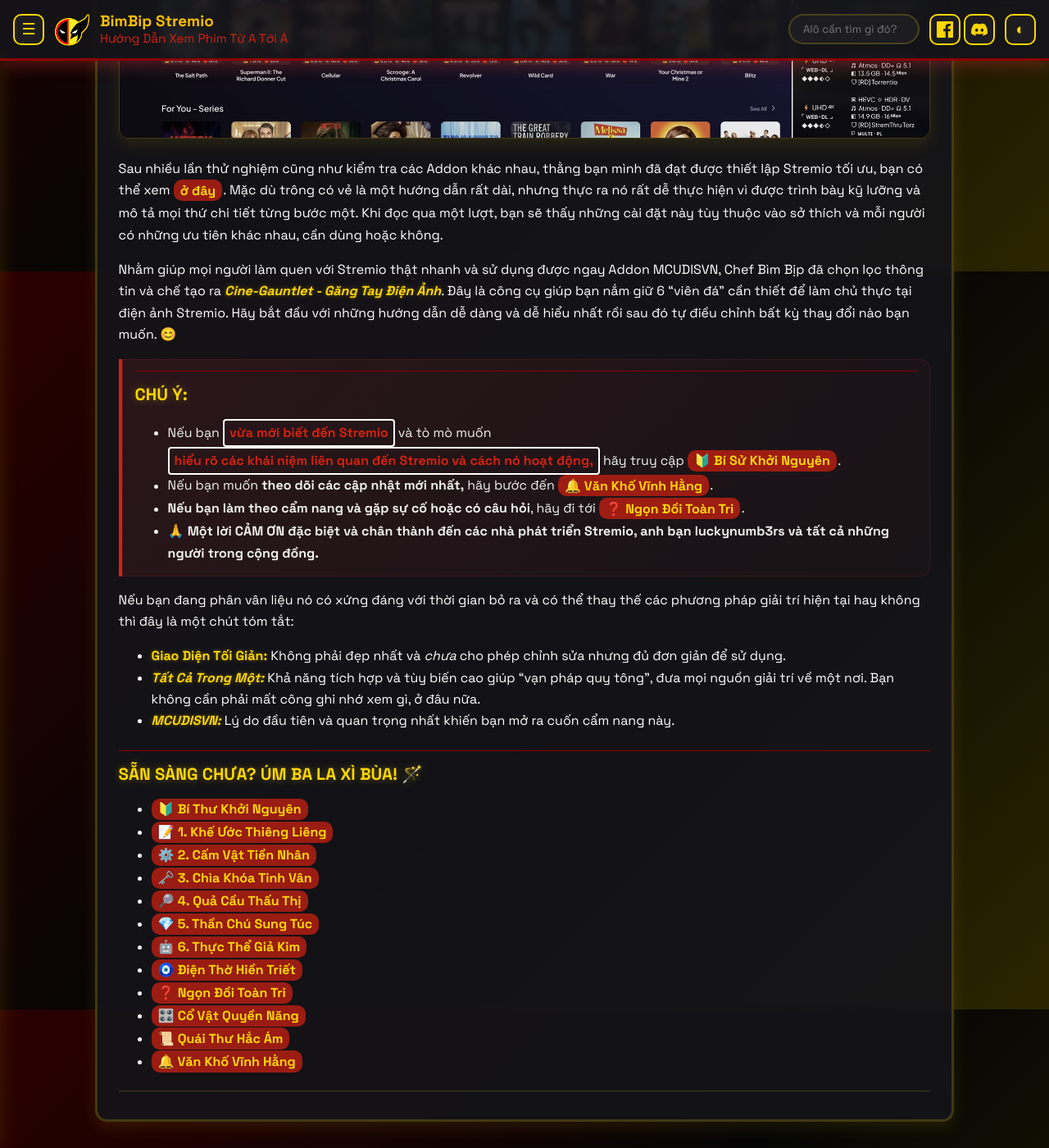
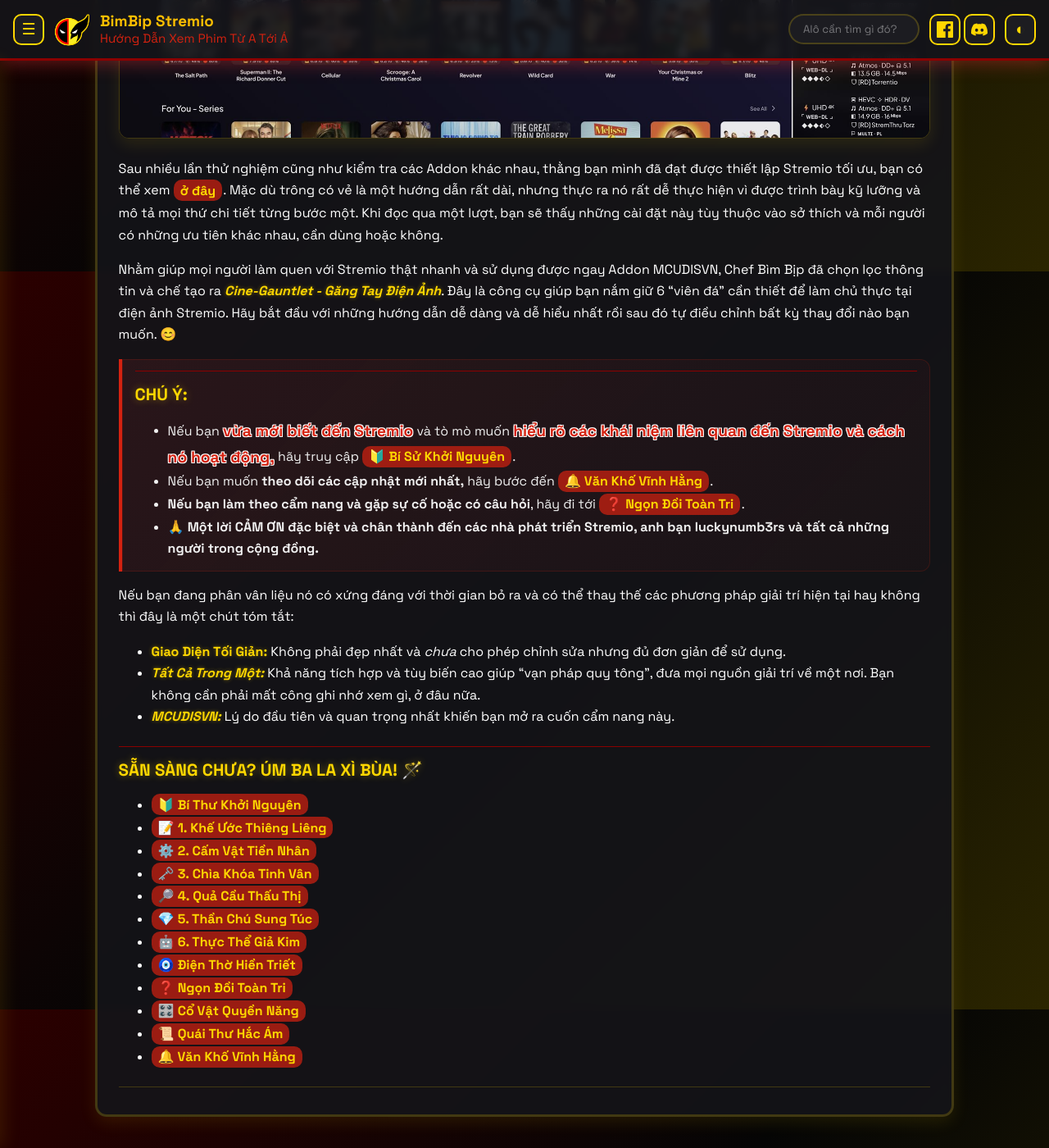
Before and after one commit to bimbipsubteam/bimbip-stremio, a Jekyll site: the page built from docs/index.md, in a window 1280 px wide and 1400 px high, scrolled down 569 px. Shown: the whole window at 82% size. Built offline with Jekyll 4.4.1, drawn with Linux system fonts in a browser that asks for light colours.

Commit message:
Update style.css

```diff
--- a/docs/assets/css/style.css
+++ b/docs/assets/css/style.css
@@ -101,11 +101,14 @@
 /* Chữ đỏ viền trắng */
 .trang-do {
     color: #D42210;
-    border: 2px solid white;
-    padding: 2px 6px;
-    border-radius: 4px;
-    background-color: transparent; /* Hoặc màu nền tối để thấy viền trắng */
-    display: inline-block; /* Giúp viền hiển thị chuẩn hơn */
+    font-weight: bold;
+    font-size: 1.2em;
+    vertical-align: middle;
+    text-shadow:
+        -1px -1px 0 #fff,
+         1px -1px 0 #fff,
+        -1px  1px 0 #fff,
+         1px  1px 0 #fff;
 }
 
 /* =========================================
```
